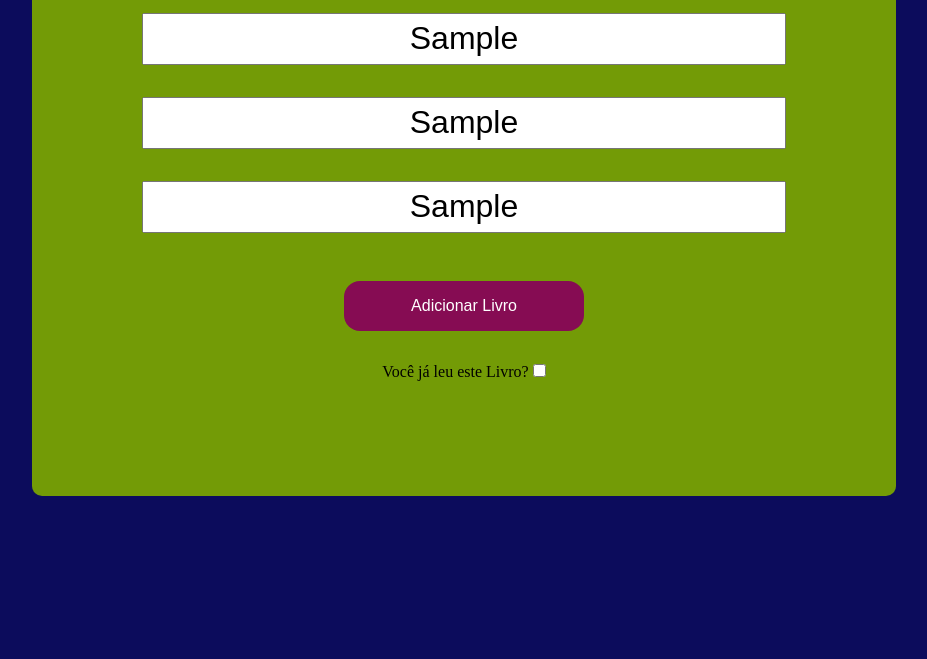
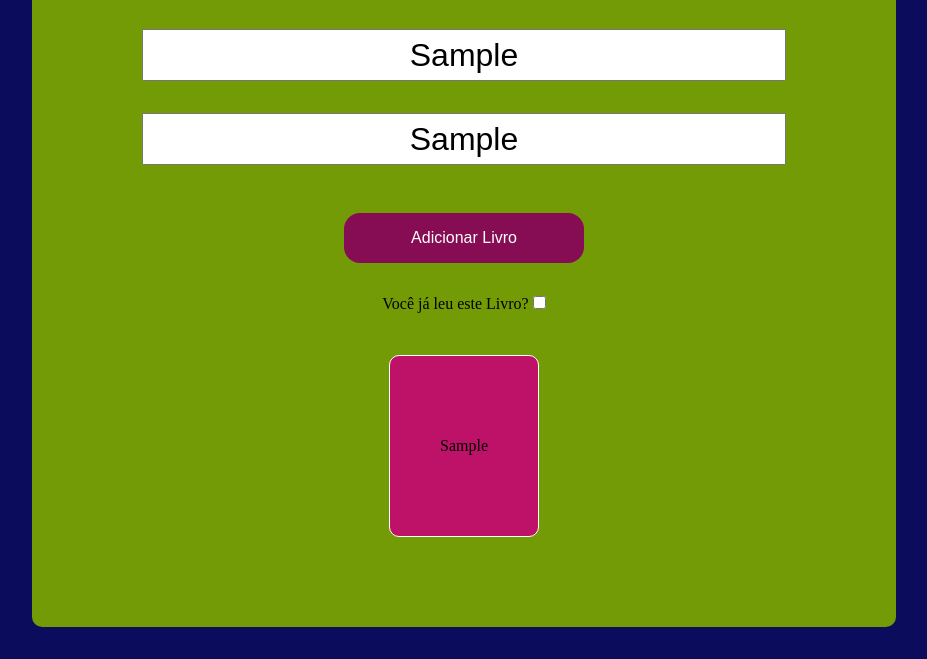
Before and after one commit to DevMz35/Biblioteca-de-Livros, a plain HTML site: page index.html in a window 1280 px wide. Both pictures are taken after typing "Sample", "Sample", "Sample", "Sample" into the empty fields and a click on the button "Adicionar Livro". Shown: the part 272-931 px from the top of the page, without its empty margins (176-1103 px from the left). Before the commit the page ends 800 px from the top, so only its background shows below. Drawn offline with Linux system fonts and the light colour scheme.

Commit message:
Em andamento

```diff
--- a/index.html
+++ b/index.html
@@ -26,6 +26,7 @@
          <input type="checkbox" name="" id="confirmar" >
        </div>
     </form>
+    <div class="library"></div>
     </main>
     <script src="index.js"></script>
 </body>
--- a/index.js
+++ b/index.js
@@ -9,28 +9,38 @@
   form.addEventListener('submit', (e) =>{
     e.preventDefault()
 
+    const myBook = (msg)=>{
+        const objeto = document.querySelector('.library');
+        const div = document.createElement('div');
+        div.classList.add('meu-livro')
+        div.textContent = msg
+        objeto.appendChild(div)
+      }
+
     if(title.value === '' && pages.value === '' &&  author.value === ''){
       alert ('Preencha todos os campos obrigatórios!');
       return
     }
 
 
-     function Book(title, author, pages, reader){
-            this.title = title
+     function Books(title, author, pages, reader){
+            this.titulo = title
             this.autor = author
-            this.page = pages
-            this.leitotr = reader
+            this.paginas = pages
+            this.leitor = reader
      }
 
-    const addBook = (title.value, author.value, pages.value, reader.value);
+    const addBook = new Books (title.value, author.value, pages.value, reader.value);
       myLibrary.push(addBook)
-      console.log(myLibrary)
 
-
-  })
+      for( book of myLibrary){
+          myBook(book.leitor, book.paginas)
+        }
+      }
 
 
 
 
 
+  )
 })()
--- a/style.css
+++ b/style.css
@@ -9,7 +9,7 @@ body{
 
 .principal{
     width: 60vw;
-    height: 80vh;
+    height: auto;
     background-color: rgb(115, 155, 6);
     display: flex;
     justify-content: center;
@@ -46,3 +46,29 @@ body{
     background-color: rgb(134, 12, 83);
     color: #fff;
 }
+
+.library{
+    width: 60vw;
+    height: auto;
+    padding: 2rem;
+    display: flex;
+    justify-content: center;
+    flex-wrap: wrap;
+    align-items: flex-start;
+
+
+}
+
+.meu-livro{
+    width: 8rem;
+    height: 10rem;
+    background-color: rgb(189, 18, 103);
+    margin: 10px;
+    border-radius: 10px;
+    display: flex;
+    flex-wrap: wrap;
+    justify-content: center;
+    align-items: center;
+    border: 1px solid #fff;
+    padding: 10px;
+}
```
